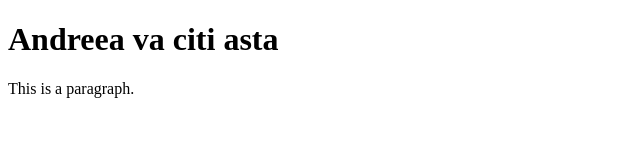
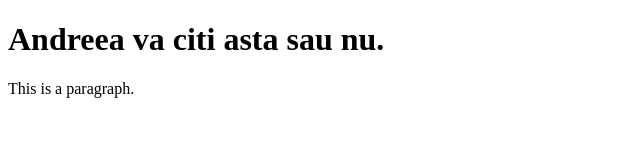
Before and after one commit to CosminMoisii/CosminMoisii.github.io, a plain HTML site: page index.html in a window 1280 px wide. Shown: the whole page, without its empty margins (0-640 px from the left). Drawn offline with Linux system fonts and the light colour scheme.

Commit message:
Update index.html

```diff
--- a/index.html
+++ b/index.html
@@ -5,7 +5,7 @@
 </head>
 <body>
 
-<h1>Andreea va citi asta</h1>
+<h1>Andreea va citi asta sau nu.</h1>
 <p>This is a paragraph.</p>
 
 </body>
```
